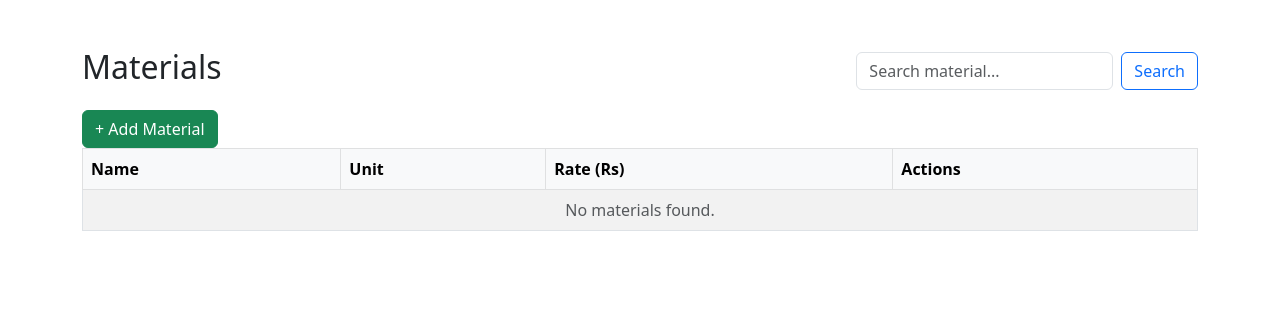
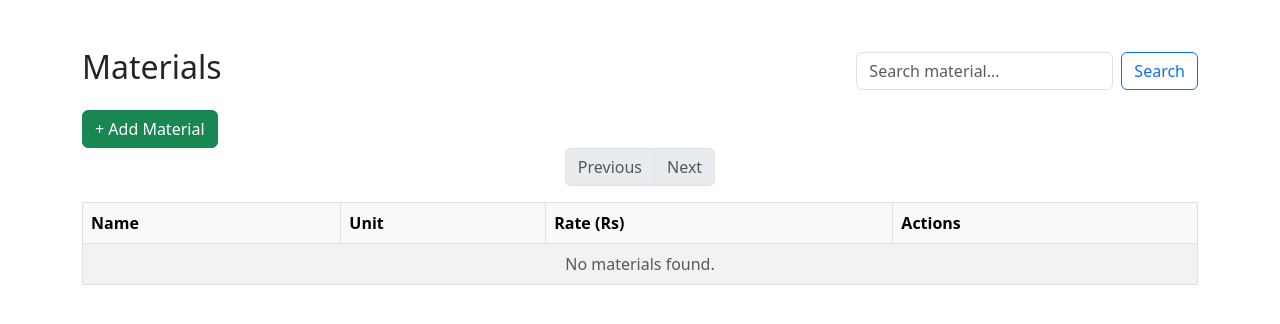
Before and after one commit to saveenstha/estimator, a Django app: page /estimates/materials/ in a window 1280 px wide. Shown: the part 56-380 px from the top of the page. Run offline with Django 5.2, Linux system fonts and the light colour scheme; data that the repository does not hold is empty; some libraries are stand-ins or nearby versions.

Commit message:
added pagination to material list

```diff
--- a/estimates/views.py
+++ b/estimates/views.py
@@ -14,6 +14,7 @@ class MaterialListView(ListView):
     model = Material
     template_name = 'estimates/material_list.html'
     context_object_name = 'materials'
+    paginate_by = 10
 
     def get_queryset(self):
         query = self.request.GET.get("q")
--- a/templates/estimates/material_list.html
+++ b/templates/estimates/material_list.html
@@ -12,6 +12,35 @@
 
   <a href="{% url 'material-add' %}" class="btn btn-success">+ Add Material</a>
 
+    <!-- material pagination -->
+    <nav aria-label="Material pagination">
+      <ul class="pagination justify-content-center">
+        {% if materials.has_previous %}
+          <li class="page-item">
+            <a class="page-link" href="?page={{ materials.previous_page_number }}&q={{ request.GET.q }}">Previous</a>
+          </li>
+        {% else %}
+          <li class="page-item disabled"><span class="page-link">Previous</span></li>
+        {% endif %}
+
+        {% for num in materials.paginator.page_range %}
+          <li class="page-item {% if num == materials.number %}active{% endif %}">
+            <a class="page-link" href="?page={{ num }}&q={{ request.GET.q }}">{{ num }}</a>
+          </li>
+        {% endfor %}
+
+        {% if materials.has_next %}
+          <li class="page-item">
+            <a class="page-link" href="?page={{ materials.next_page_number }}&q={{ request.GET.q }}">Next</a>
+          </li>
+        {% else %}
+          <li class="page-item disabled"><span class="page-link">Next</span></li>
+        {% endif %}
+      </ul>
+    </nav>
+
+
+    <!-- material data -->
 <table class="table table-striped table-bordered">
   <thead class="table-light">
     <tr>
```
